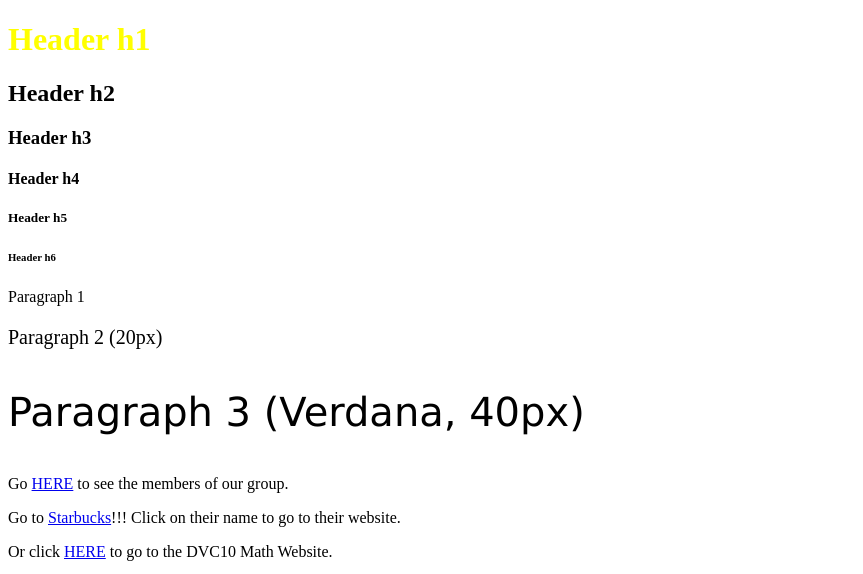
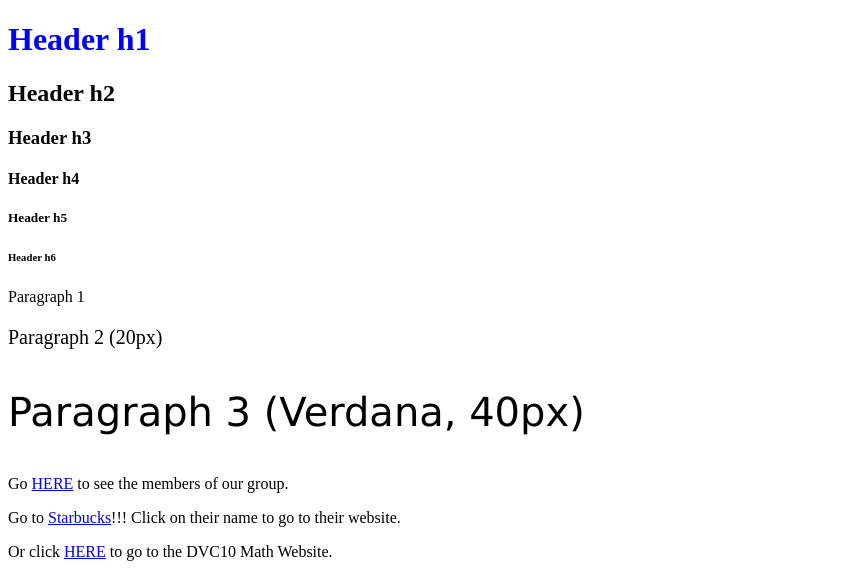
Before and after one commit to dpuathasnanon/test, a plain HTML site: page index.html in a window 1280 px wide. Shown: the top 574 px of the page, without its empty margins (0-863 px from the left). Drawn offline with Linux system fonts and the light colour scheme.

Commit message:
Add files via upload

```diff
--- a/index.html
+++ b/index.html
@@ -4,7 +4,7 @@
 			<title>Here is my title</title>
 		</head>
 		<body>
-			<h1 style="color: yellow">Header h1</h1>
+			<h1 style="color: blue">Header h1</h1>
 			<h2>Header h2</h2>
 			<h3>Header h3</h3>
 			<h4>Header h4</h4>
```
